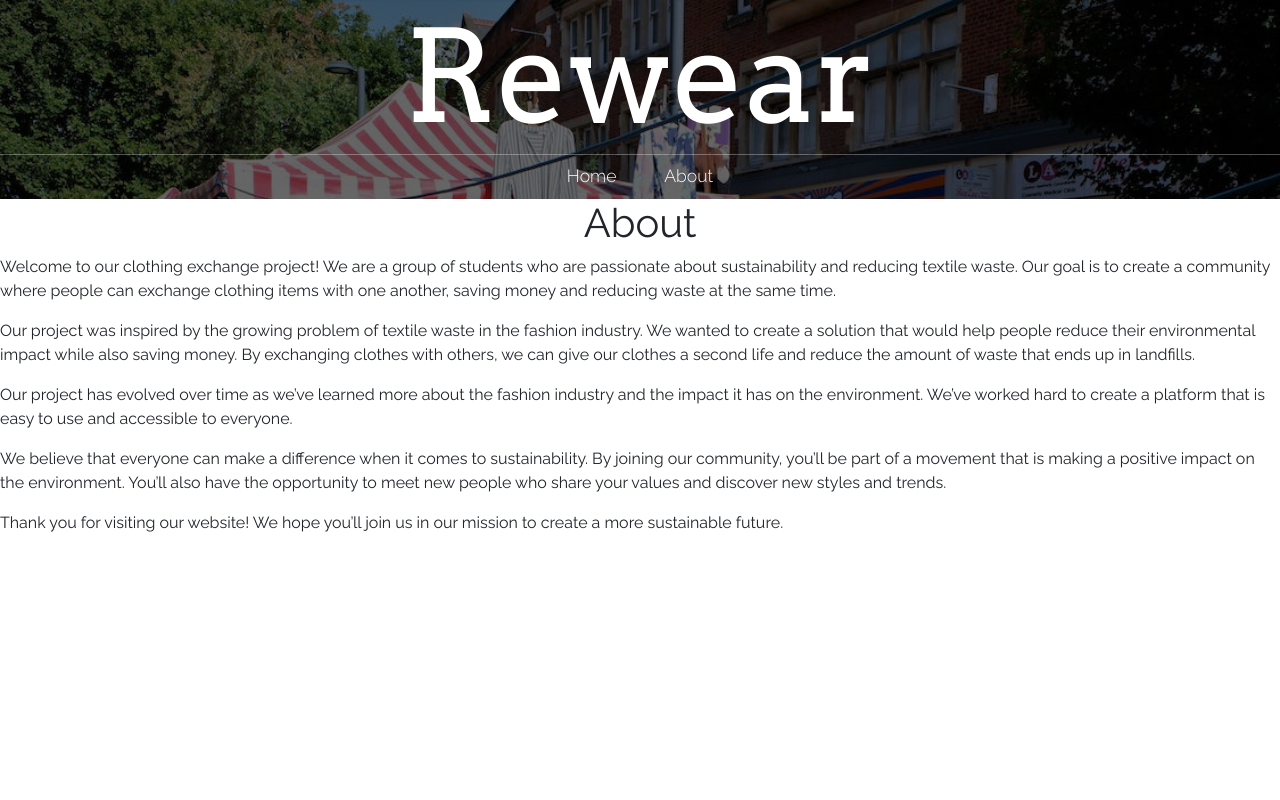
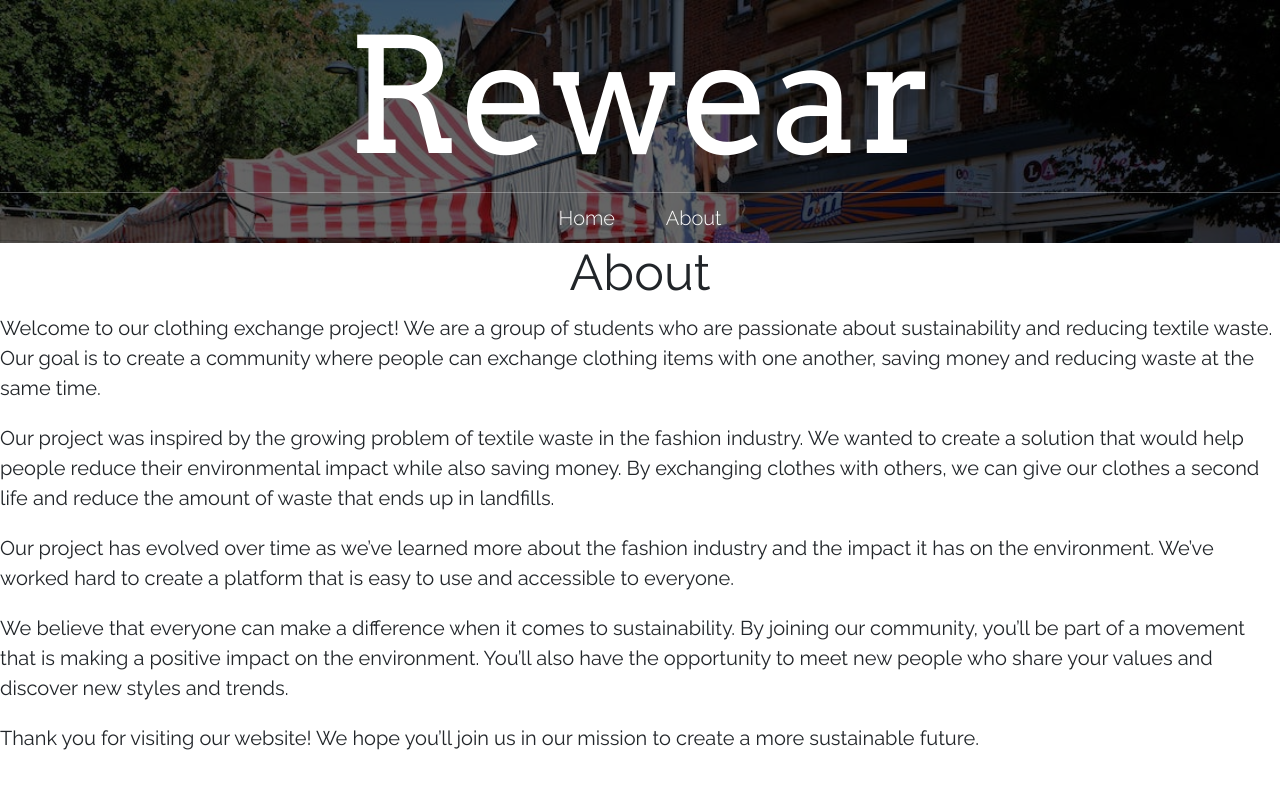
Before and after one commit to BS-PMC-2023/BS-PMC-2023-Team18, a Django app: page /about/ in a window 1280 px wide. Run offline with Django 3.2, Linux system fonts and the light colour scheme; data comes from the database, SQL or seed files in the repository; some libraries are stand-ins or nearby versions.

Commit message:
הגדלת פונט - BSPMC2318-118
https://sce-ac.atlassian.net/browse/BSPMC2318-118

```diff
--- a/rewear/Rewear/rewear_project/main/templates/main/base.html
+++ b/rewear/Rewear/rewear_project/main/templates/main/base.html
@@ -1,4 +1,9 @@
 {% load static %}
+<style>
+  * {
+    font-size: 20px;
+  }
+</style>
 
 <!doctype html>
 <html>
```
